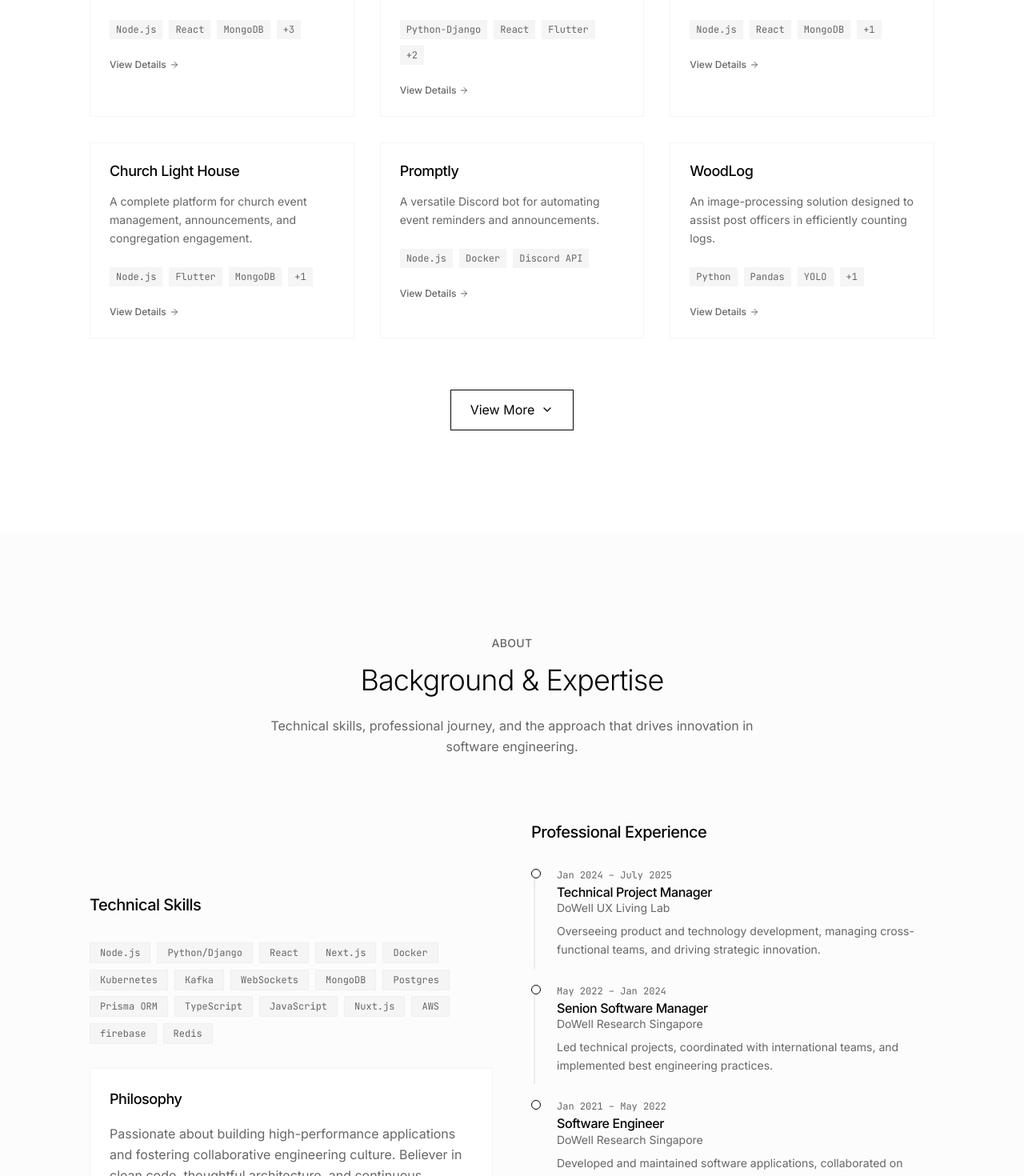
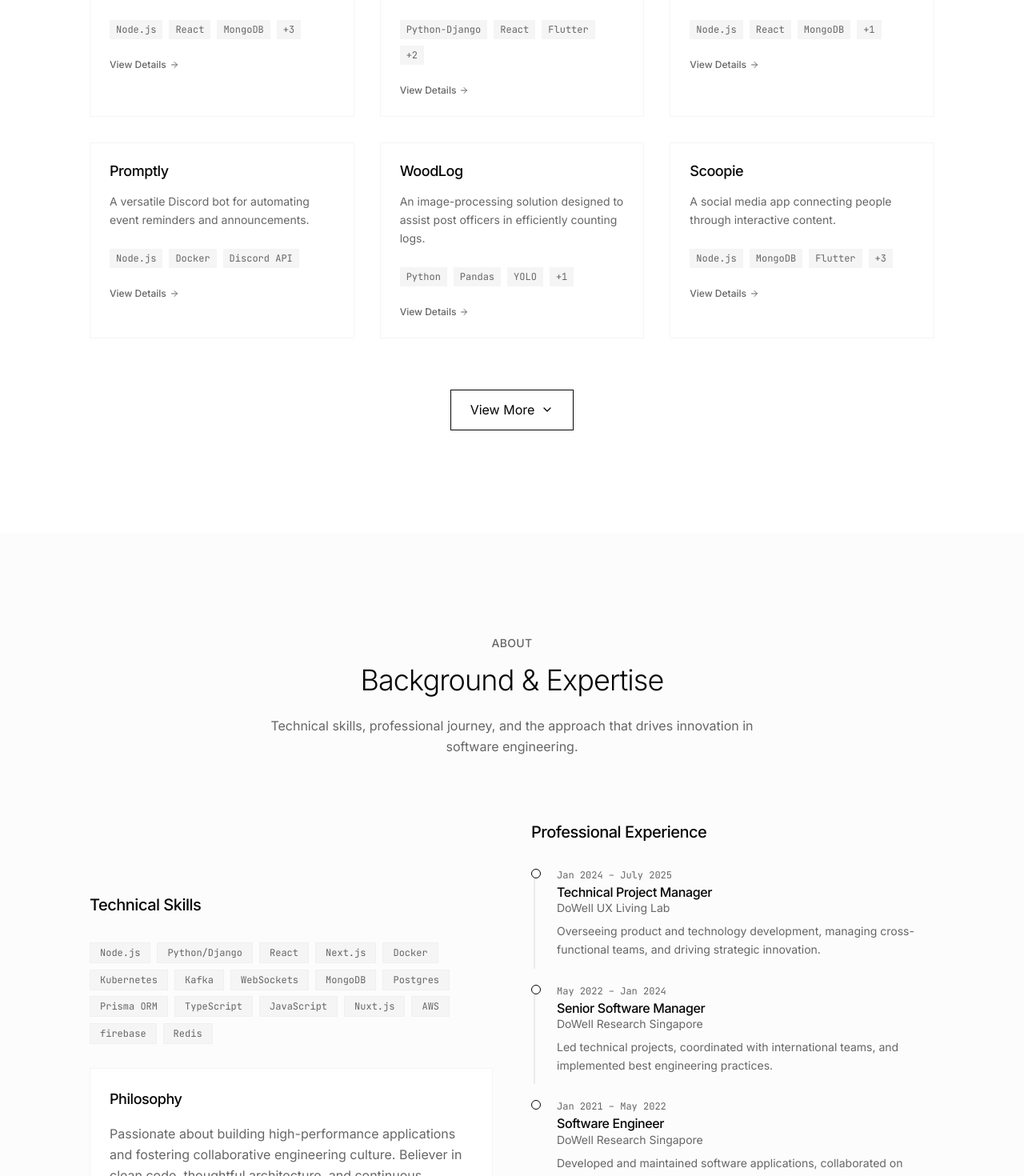
Before and after one commit to manishdashsharma/manish-portfolio, a React (Vite) app: page / in a window 1280 px wide. Shown: the part 1291-2761 px from the top of the page at 80% size. Built offline with nearby package versions, Linux system fonts and the light colour scheme.

Commit message:
Spelling fixed

```diff
--- a/src/components/About.tsx
+++ b/src/components/About.tsx
@@ -25,7 +25,7 @@ const About: React.FC = () => {
       description: "Overseeing product and technology development, managing cross-functional teams, and driving strategic innovation."
     },
     {
-      role: "Senion Software Manager",
+      role: "Senior Software Manager",
       company: "DoWell Research Singapore",
       period: "May 2022 – Jan 2024",
       description: "Led technical projects, coordinated with international teams, and implemented best engineering practices."
--- a/src/components/Projects.tsx
+++ b/src/components/Projects.tsx
@@ -58,17 +58,6 @@ const Projects: React.FC = () => {
       longDescription:
         "Nessa is an e-commerce platform specializing in sustainable lighting solutions. The platform includes product customization tools, energy savings calculators, and international shipping logistics to serve customers across more than 20 countries.",
       rating: 4,
-    },
-    {
-      title: "Church Light House",
-      description:
-        "A complete platform for church event management, announcements, and congregation engagement.",
-      techStack: ["Node.js", "Flutter", "MongoDB", "Firebase"],
-      clientMessage:
-        "This platform has revolutionized how we communicate with our congregation and manage our events.",
-      longDescription:
-        "ChurchLightHouse provides religious organizations with tools to manage events, publish announcements, and engage with their congregation. The platform includes features like prayer request management, volunteer coordination, and sermon archives.",
-      rating: 5,
     },
     {
       title: "Promptly",
```
